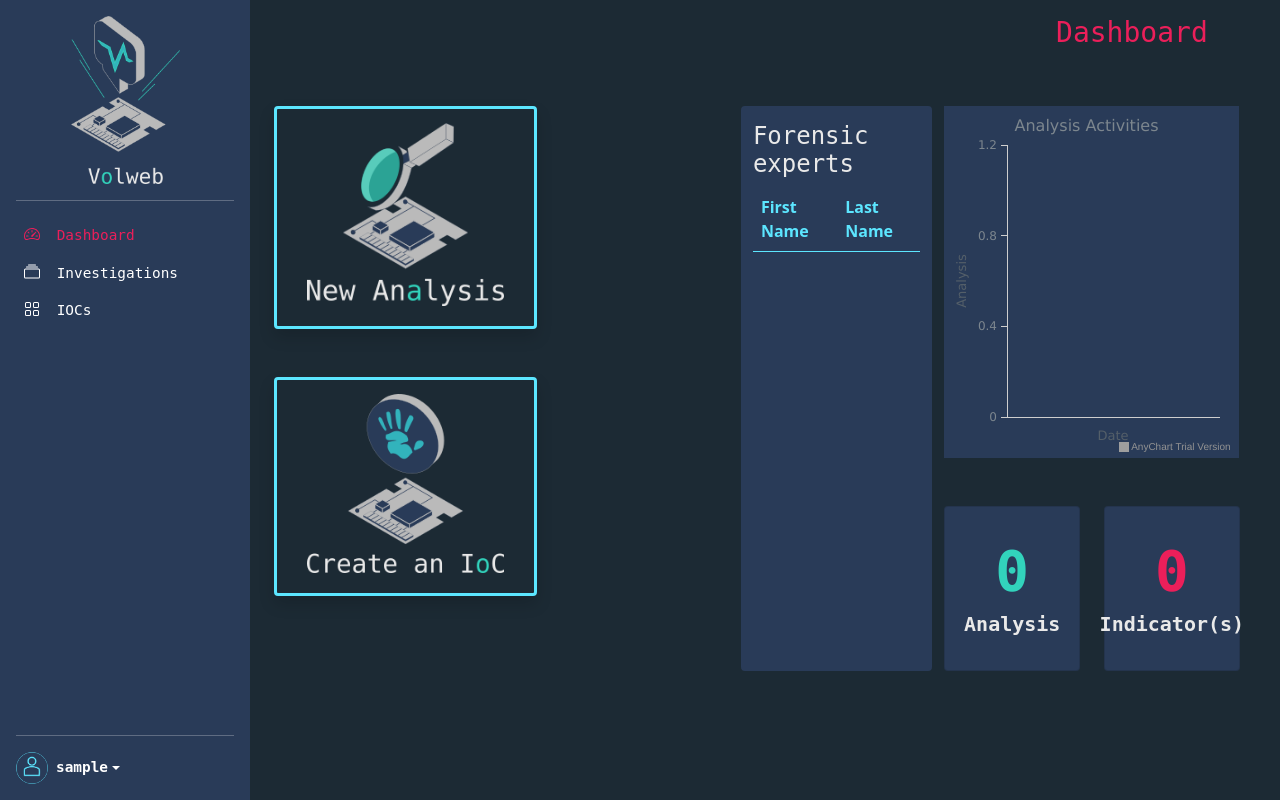
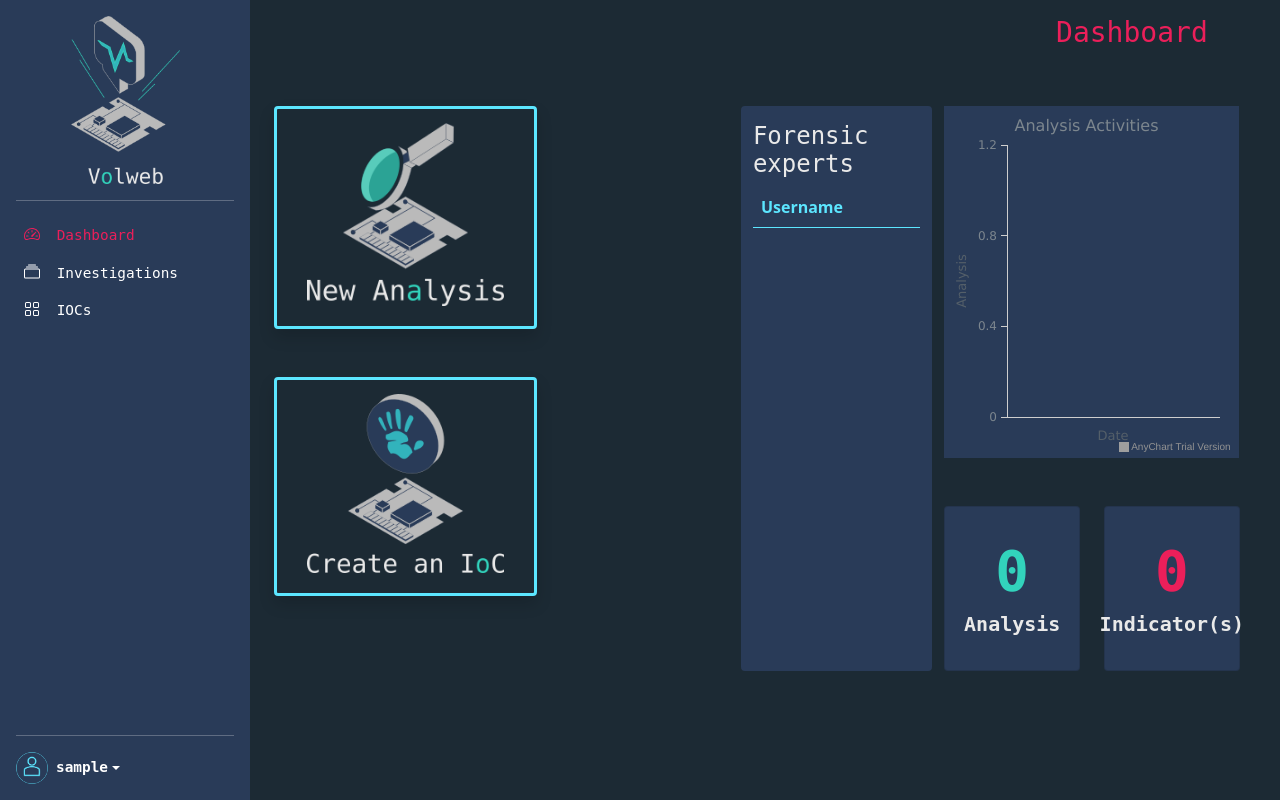
Before and after one commit to k1nd0ne/VolWeb, a Django app: page / in a window 1280 px wide; the page is wider, and only the part inside the window is pictured. Run offline with Django 3.2, Linux system fonts and the light colour scheme; the visitor is signed in with stand-in values (Sample User, id 1); data comes from the database, SQL or seed files in the repository; data that the repository does not hold is empty; parts of the project's set-up code (start-up, migrations or seed data) failed here and were passed over; some libraries are stand-ins or nearby versions; grey boxes are pictures that could not be loaded.

Commit message:
Simplify the analyst identification.
The analyst are identified with their username and not their First&Last names

```diff
--- a/dashboard/templates/dashboard/dashboard.html
+++ b/dashboard/templates/dashboard/dashboard.html
@@ -131,15 +131,13 @@
             <table class="table">
                 <thead>
                     <tr>
-                        <th scope="col">First Name</th>
-                        <th scope="col">Last Name</th>
+                        <th scope="col">Username</th>
                     </tr>
                 </thead>
                 <tbody>
                     {% for u in Users %}
                     <tr>
-                        <td>{{u.first_name}}</td>
-                        <td>{{u.last_name}}</td>
+                        <td>{{u.username}}</td>
                     </tr>
                     {% endfor %}
                 </tbody>
--- a/investigations/templates/investigations/newinvest.html
+++ b/investigations/templates/investigations/newinvest.html
@@ -69,7 +69,7 @@ p, input, .text-white, .form-label  {
                         <label class="form-label">Forensics Experts :</label>
                         <div class="mb-3">
                             {% for u in Users %}
-                            <span class="badge border"><a class="text-muted" id="badge_{{u.first_name}}_{{u.last_name}}" style="text-decoration:none" href="#" onclick="ToggleInvestigator('{{u.first_name}}_{{u.last_name}}');">{{u.first_name}}_{{u.last_name}}</a></span>
+                            <span class="badge border"><a class="text-muted" id="badge_{{u.username}}" style="text-decoration:none" href="#" onclick="ToggleInvestigator('{{u.username}}');">{{u.username}}</a></span>
                             {{form.investigators}}
                             {% endfor %}
                         </div>
--- a/iocs/templates/iocs/iocs.html
+++ b/iocs/templates/iocs/iocs.html
@@ -53,6 +53,7 @@
 		<div class="d-inline">
 			<input class=" query-input form-control mb-3" id="myInput" type="text" placeholder="Search..">
 		</div>
+		<p><a href="{%url 'newioc'%}">Create a new IOC.</a></p>
 		<hr>
 		<table class="table table-sm table-hover" id="ioc_table">
 			<thead>
```
